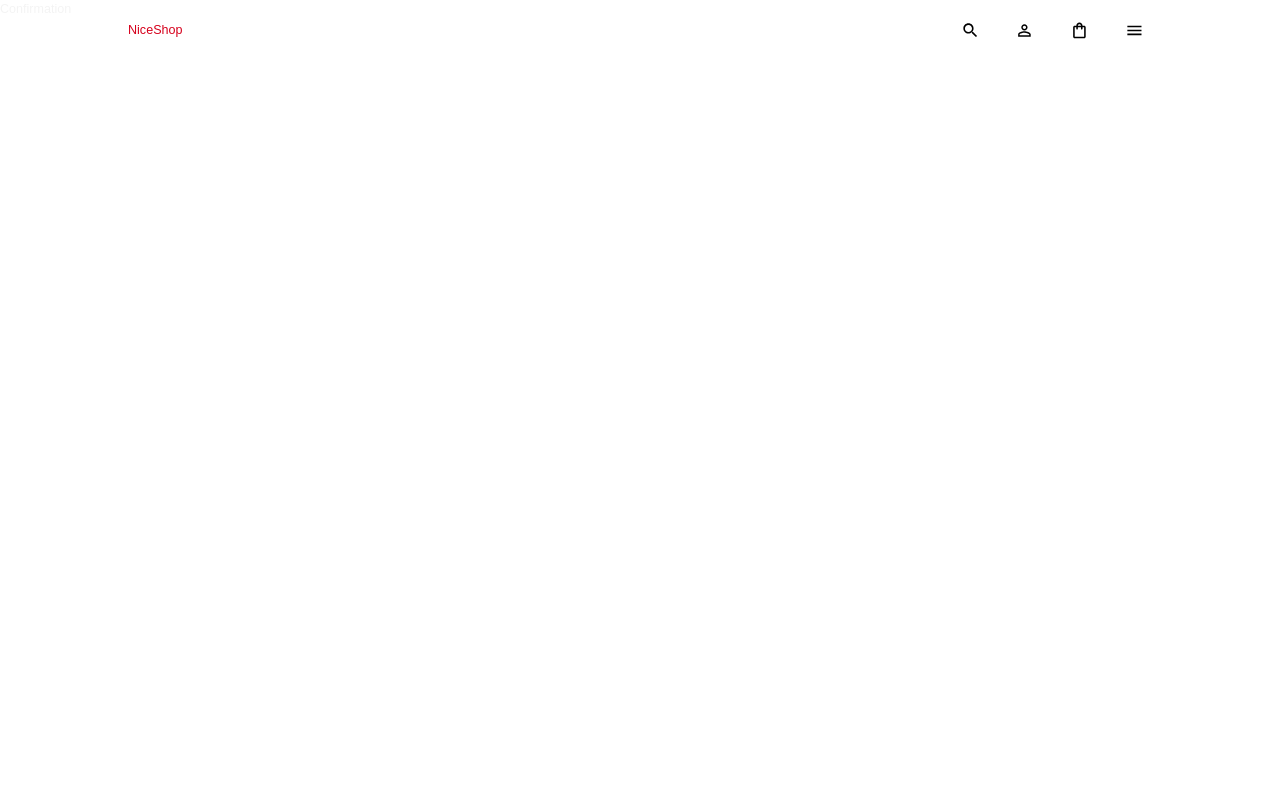
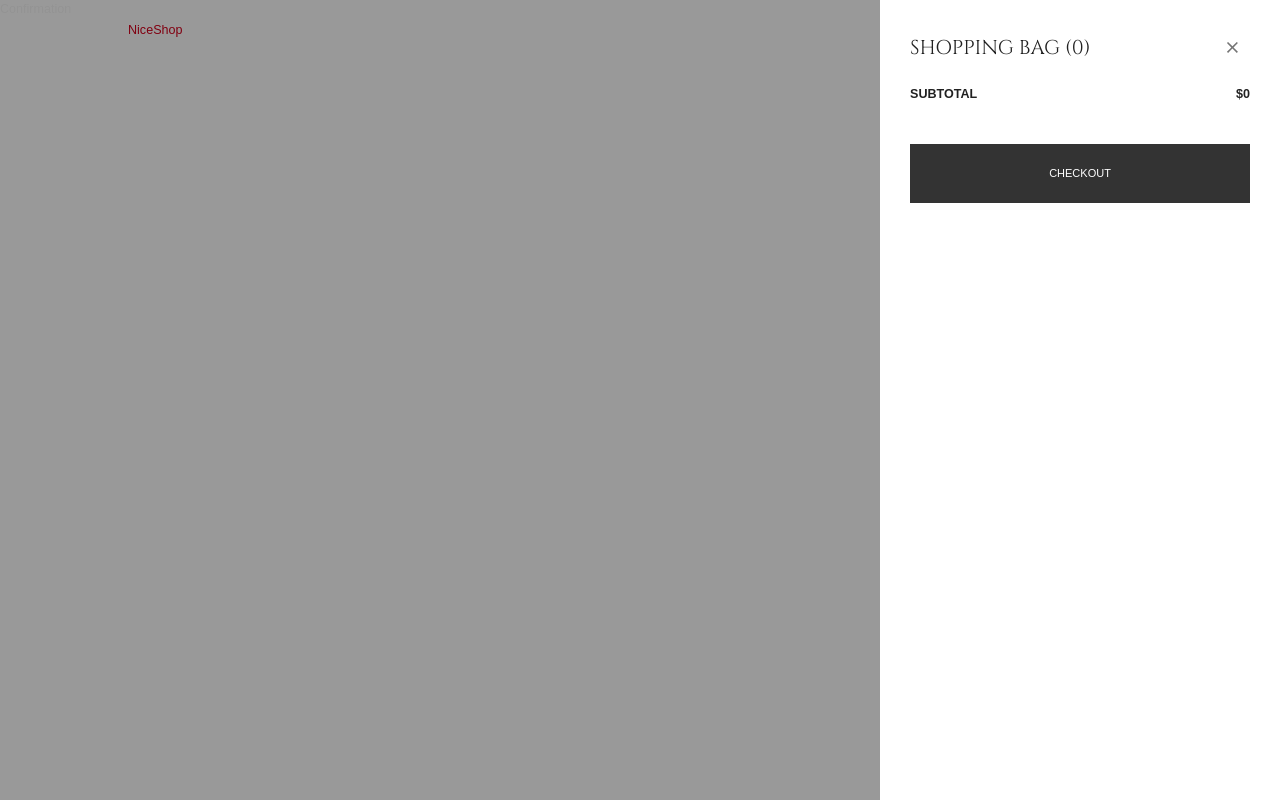
Before and after one commit to pgruchot/e-commerce-features, a React (Create React App) app in the folder client/: page /checkout/success in a window 1280 px wide. Both pictures are taken after a click on the button 1079 px from the left and 30 px from the top of the page. Built offline with nearby package versions, Linux system fonts and the light colour scheme; the HTML template or start-up script is replaced by a standard one; a web font is replaced by a local one.

Commit message:
scripts & fixes

```diff
--- a/client/src/scenes/global/CartMenu.jsx
+++ b/client/src/scenes/global/CartMenu.jsx
@@ -1,15 +1,8 @@
-import {
-  Box,
-  Button,
-  Divider,
-  Icon,
-  IconButton,
-  Typography,
-} from "@mui/material";
+import { Box, Button, Divider, IconButton, Typography } from "@mui/material";
 import { useSelector, useDispatch } from "react-redux";
 import CloseIcon from "@mui/icons-material/Close";
 import AddIcon from "@mui/icons-material/Add";
-import RemoveIcon from "@mui/icons-material";
+import RemoveIcon from "@mui/icons-material/Remove";
 import styled from "@emotion/styled";
 import { shades } from "../../theme";
 import {
@@ -30,14 +23,14 @@ const CartMenu = () => {
   const navigate = useNavigate();
   const dispatch = useDispatch();
   const cart = useSelector((state) => state.cart.cart);
-  const setIsCartOpen = useSelector((state) => state.cart.setIsCartOpen);
+  const isCartOpen = useSelector((state) => state.cart.isCartOpen);
   const totalPrice = cart.reduce((total, item) => {
     return total + item.count * item.attributes.price;
   }, 0);
 
   return (
     <Box // OVERLAY
-      display={setIsCartOpen ? "block" : "none"}
+      display={isCartOpen ? "block" : "none"}
       backgroundColor="rgba(0,0,0,0.4)"
       position="fixed"
       zIndex="10"
@@ -93,7 +86,7 @@ const CartMenu = () => {
                     </FlexBox>
                     <Typography>{item.attributes.shortDescription}</Typography>
                     {/* AMOUNT */}
-                    <FlexBox m="15px">
+                    <FlexBox m="15px 0">
                       <Box
                         display="flex"
                         alignItems="center"
```
Also changed, not shown: package.json (added, +10 -0 lines).
